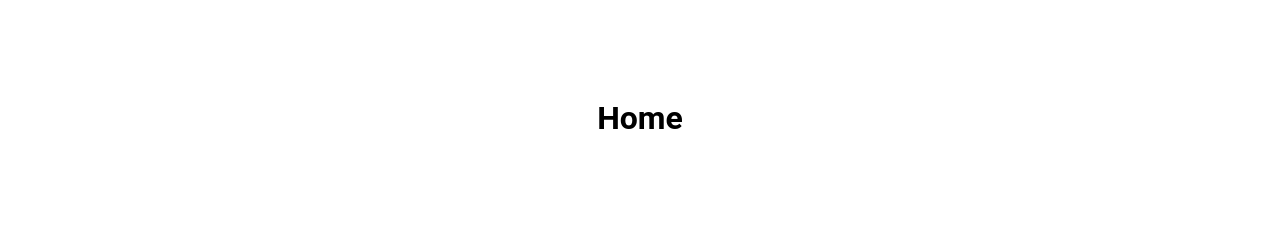
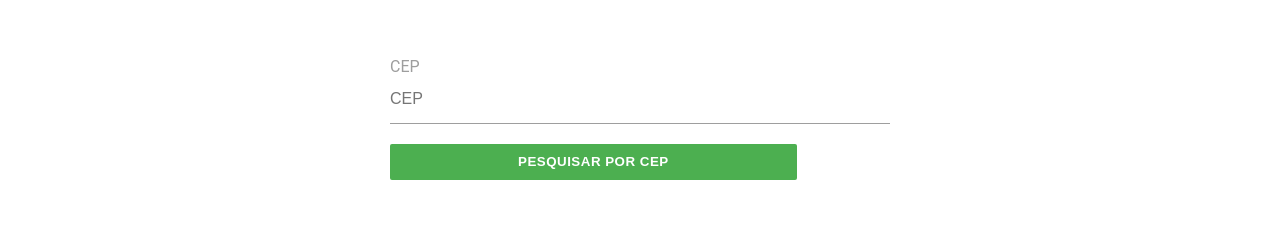
Before and after one commit to dafinysouza/search-zip-code, a Next.js app: page / in a window 1280 px wide. Shown: the part 152-382 px from the top of the page. Built offline with nearby package versions, Linux system fonts and the light colour scheme; sample sign-in values are in the browser's storage.

Commit message:
feat: adiciona funcionalidade de buscar por cep

```diff
--- a/pages/index.js
+++ b/pages/index.js
@@ -1,11 +1,26 @@
-import { useEffect } from 'react';
+import { useEffect, useState } from 'react';
 import { useRouter } from 'next/router';
 import Head from 'next/head';
 
 import Container from '../src/components/Container';
 import Footer from '../src/components/Footer';
+import Input from '../src/components/Input';
+import Button from '../src/components/Button';
 
 export default function Home() {
+  const [dados, setDados] = useState();
+
+  const buscarCep = (cep) => {
+    fetch('https://viacep.com.br/ws/' + cep + '/json').then((response) => response.json()).then((json) => setDados(json));
+  }
+
+
+  const mostrarCep = () => {
+    const inputCep = document.querySelector('input[name="cep"]').value;
+
+    buscarCep(inputCep);
+  }
+
   useEffect(() => {
     const currentUser = window.localStorage.getItem('currentUser');
 
@@ -22,7 +37,38 @@ export default function Home() {
         <title>Home</title>
       </Head>
       <Container>
-        <h1>Home</h1>
+        <div className='form'>
+          <Input id="cep" type="text" name="cep" placeholder="CEP"></Input>
+
+          <div>
+            <Button click={mostrarCep}>Pesquisar por CEP</Button>
+          </div>
+        </div>
+
+        {dados && (
+          <table border="1">
+            <tr>
+              <td>CEP:</td>
+              <td>{dados.cep}</td>
+            </tr>
+            <tr>
+              <td>Endereço:</td>
+              <td>{dados.logradouro}</td>
+            </tr>
+            <tr>
+              <td>Bairo:</td>
+              <td>{dados.bairro}</td>
+            </tr>
+            <tr>
+              <td>Cidade:</td>
+              <td>{dados.localidade}</td>
+            </tr>
+            <tr>
+              <td>UF:</td>
+              <td>{dados.uf}</td>
+            </tr>
+          </table>
+        )}
       </Container>
       <Footer />
     </>
--- a/src/components/Input/index.js
+++ b/src/components/Input/index.js
@@ -1,7 +1,7 @@
 import { useState } from 'react';
 import styles from './style.module.css';
 
-const Input = ({ type, placeholder }) => {
+const Input = ({ type, placeholder, ...props }) => {
   const [inputValue, setInputValue] = useState('');
 
   return (
@@ -15,6 +15,7 @@ const Input = ({ type, placeholder }) => {
             type={type}
             placeholder={placeholder}
             value={inputValue}
+            {...props}
           />
         </label>
       </div>
```
